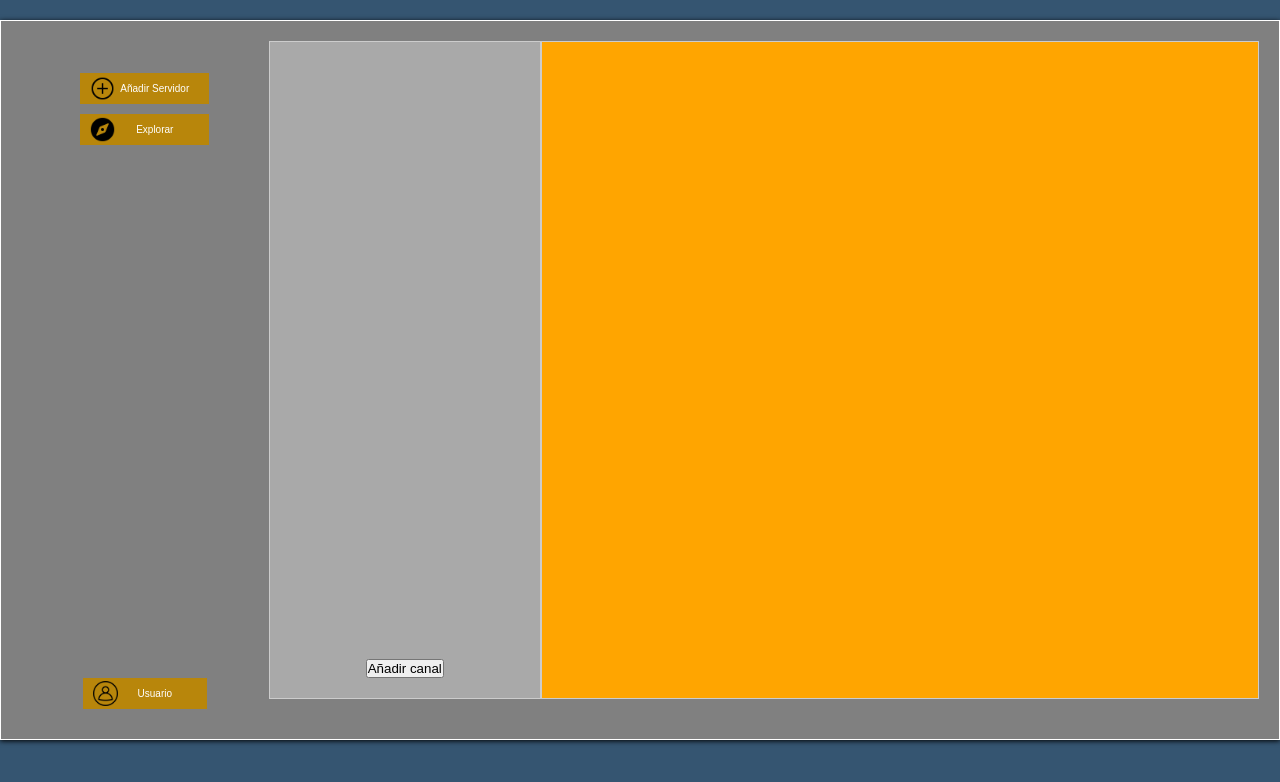
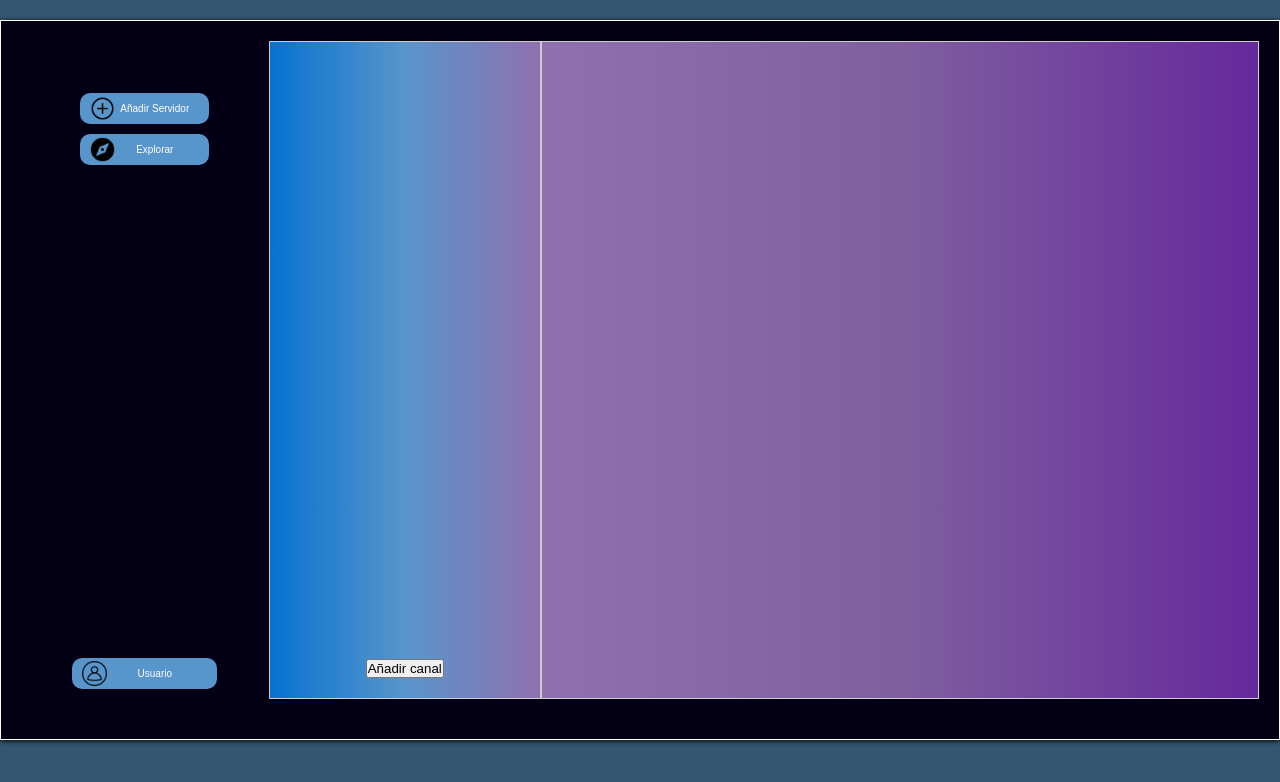
Before and after one commit to rodrigonza92/FRONTED, a plain HTML site: page templates/server.html in a window 1280 px wide. Drawn offline with Linux system fonts and the light colour scheme; no server answers.

Commit message:
nuevo estilo para server

```diff
--- a/styles/server.css
+++ b/styles/server.css
@@ -19,7 +19,7 @@ body {
     height: 90vh;
     margin: 20px auto;
     padding: 20px;
-    background-color: grey;
+    background-color: rgb(3, 0, 21);
     border: 1px solid #ffffff;
     box-shadow:  0px 1px 5px black;
 }
@@ -31,6 +31,9 @@ body {
     width: 20%;
     align-items: center;
     gap: 1rem;
+    /* background: linear-gradient(90deg, #0772d0, #5895cb, #637fd6); */
+    padding: 20px;
+    background-color: rgb(3, 0, 21);
 }
 
 .opciones {
@@ -46,6 +49,7 @@ body {
     padding: 20px;
     border: 1px solid #ccc;
     background-color: orange;
+    background: linear-gradient(90deg, #9070ae, #805f9f, #65299c);
 }
 
 .button-container {
@@ -58,7 +62,8 @@ body {
     padding: 10px 20px;
     font-size: 10px;
     margin-bottom: 10px;
-    background-color: darkgoldenrod;
+    /* background-color: darkgoldenrod; */
+    background-color: #5895cb;
     color: #fff;
     border: none;
     cursor: pointer;
@@ -67,6 +72,7 @@ body {
     background-repeat: no-repeat;
     background-position: 10px center; /* Alinea el icono al centro verticalmente */
     padding-left: 40px;
+    border-radius: 10px;
 }
 
 .btn-explorar {
@@ -75,7 +81,8 @@ body {
     padding: 10px 20px;
     font-size: 10px;
     margin-bottom: 10px;
-    background-color: darkgoldenrod;
+    /* background-color: darkgoldenrod; */
+    background-color: #5895cb;
     color: #fff;
     border: none;
     cursor: pointer;
@@ -84,15 +91,17 @@ body {
     background-repeat: no-repeat;
     background-position: 10px center; /* Alinea el icono al centro verticalmente */
     padding-left: 40px;
+    border-radius: 10px;
 }
 
 .button3 {
     display: block;
-    width: 50%;
+    width: 70%;
     padding: 10px 20px;
     font-size: 10px;
     margin-bottom: 10px;
-    background-color: darkgoldenrod;
+    /* background-color: darkgoldenrod; */
+    background-color: #5895cb;
     color: #fff;
     border: none;
     cursor: pointer;
@@ -101,6 +110,7 @@ body {
     background-repeat: no-repeat;
     background-position: 10px center; /* Alinea el icono al centro verticalmente */
     padding-left: 40px;
+    border-radius: 10px;
 }
 
 .button:last-child {
@@ -127,6 +137,7 @@ body {
     padding: 20px;
     background-color: darkgray;
     align-items: center;
+    background: linear-gradient(90deg, #0772d0, #5895cb, #9070ae);
 }
 
 .canales-container {
```
